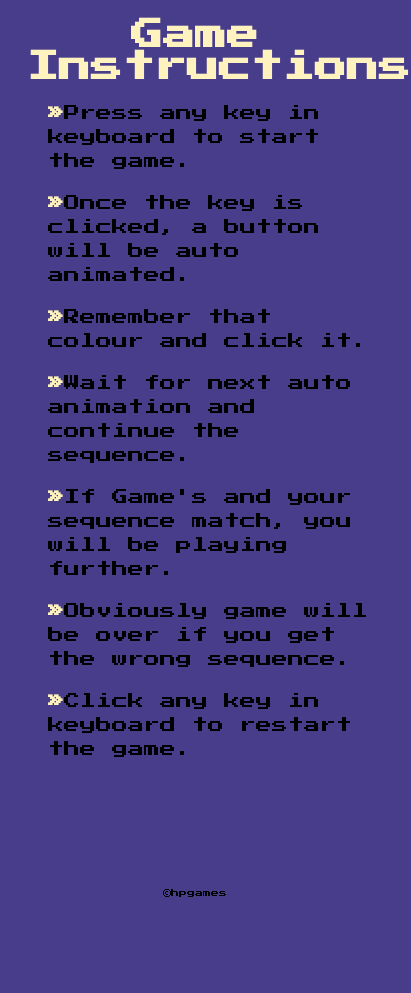
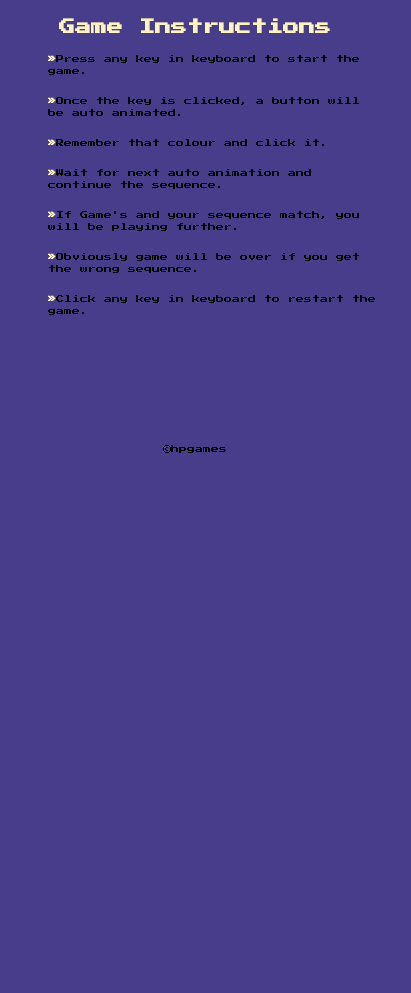
Before and after one commit to Hp4498/Memory-Game, a plain HTML site: page instructions.html in a window 390 px wide. Shown: the whole page, 411 px wide, since content can reach past the window. After the commit the page ends 844 px from the top, so only its background shows below. Drawn offline with Linux system fonts and the light colour scheme.

Commit message:
Update styles.css

```diff
--- a/styles.css
+++ b/styles.css
@@ -95,8 +95,13 @@ footer {
 
 @media screen and (max-width: 400px) {
   h1 {
-    font-size: 2rem;
+    font-size: 1rem;
   }
+
+  li{
+  font-size:0.5rem;
+  }
+
   .btn {
     margin: 30px 4px 0;
     height: 80px;
```
